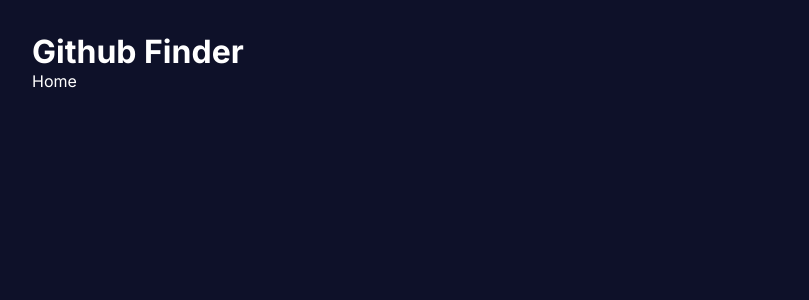
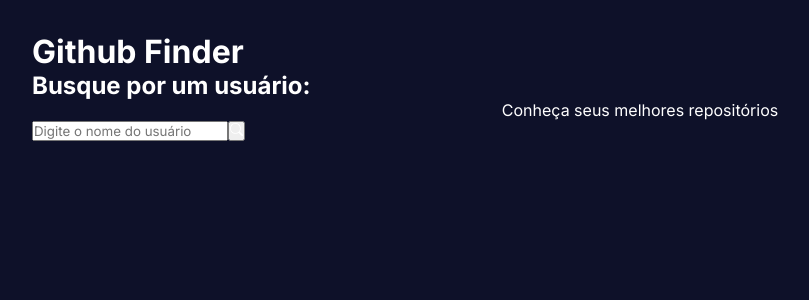
Before and after one commit to rafat-souza/github-finder, a React (Vite) app: page / in a window 1280 px wide. Shown: the top 300 px of the page, without its empty margins (0-809 px from the left). Built offline with nearby package versions, Linux system fonts and the light colour scheme.

Commit message:
Componente de busca

```diff
--- /dev/null
+++ b/src/components/Search.tsx
@@ -0,0 +1,18 @@
+import { BsSearch } from "react-icons/bs";
+
+const Search = () => {
+  return (
+    <div>
+      <h2>Busque por um usuário:</h2>
+      <p>Conheça seus melhores repositórios</p>
+      <div>
+        <input type="text" placeholder="Digite o nome do usuário" />
+        <button>
+          <BsSearch />
+        </button>
+      </div>
+    </div>
+  );
+};
+
+export default Search;
--- a/src/routes/Home.tsx
+++ b/src/routes/Home.tsx
@@ -1,7 +1,11 @@
-import React from "react";
+import Search from "../components/Search";
 
 const Home = () => {
-  return <div>Home</div>;
+  return (
+    <div>
+      <Search />
+    </div>
+  );
 };
 
 export default Home;
```
